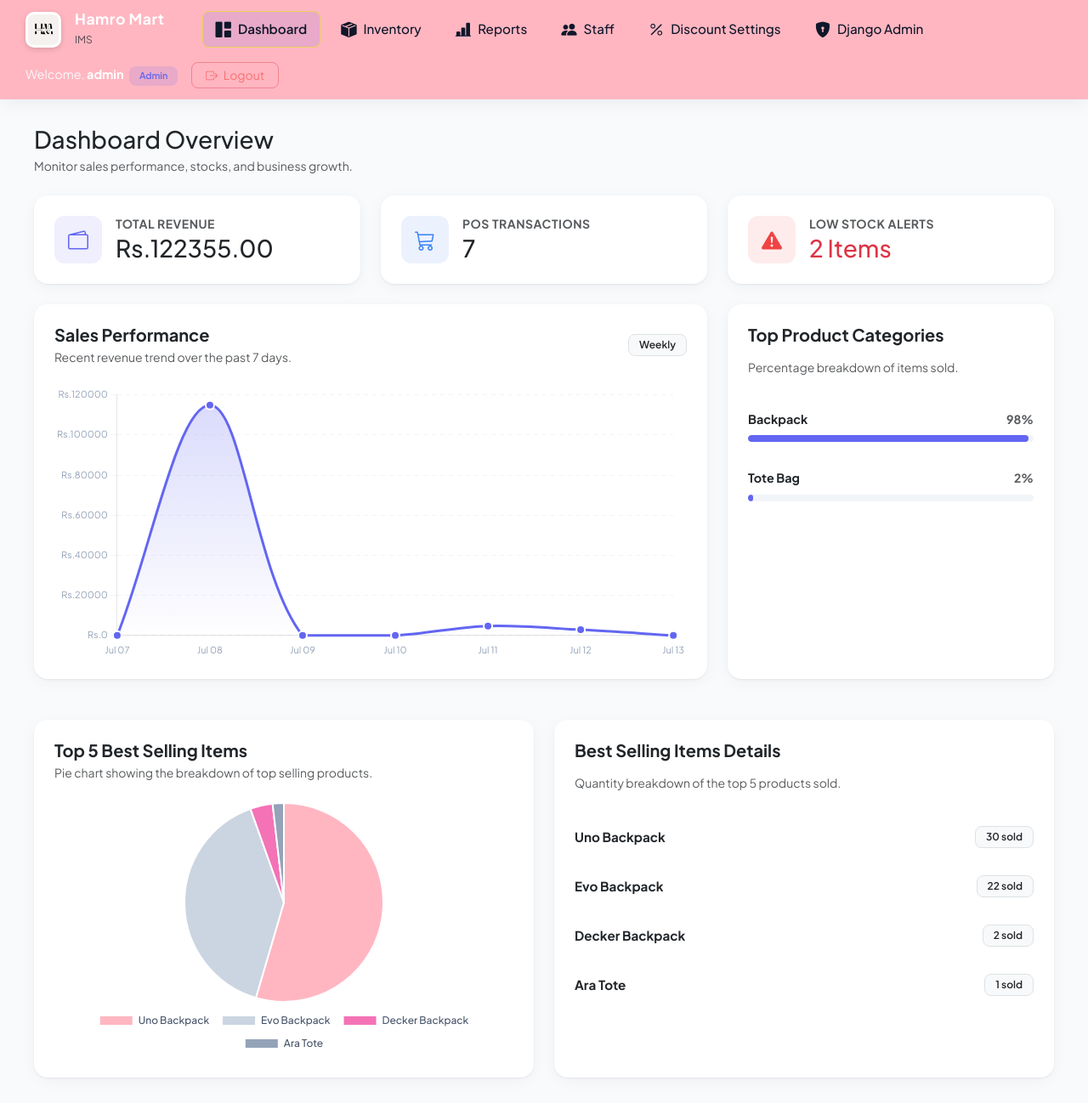
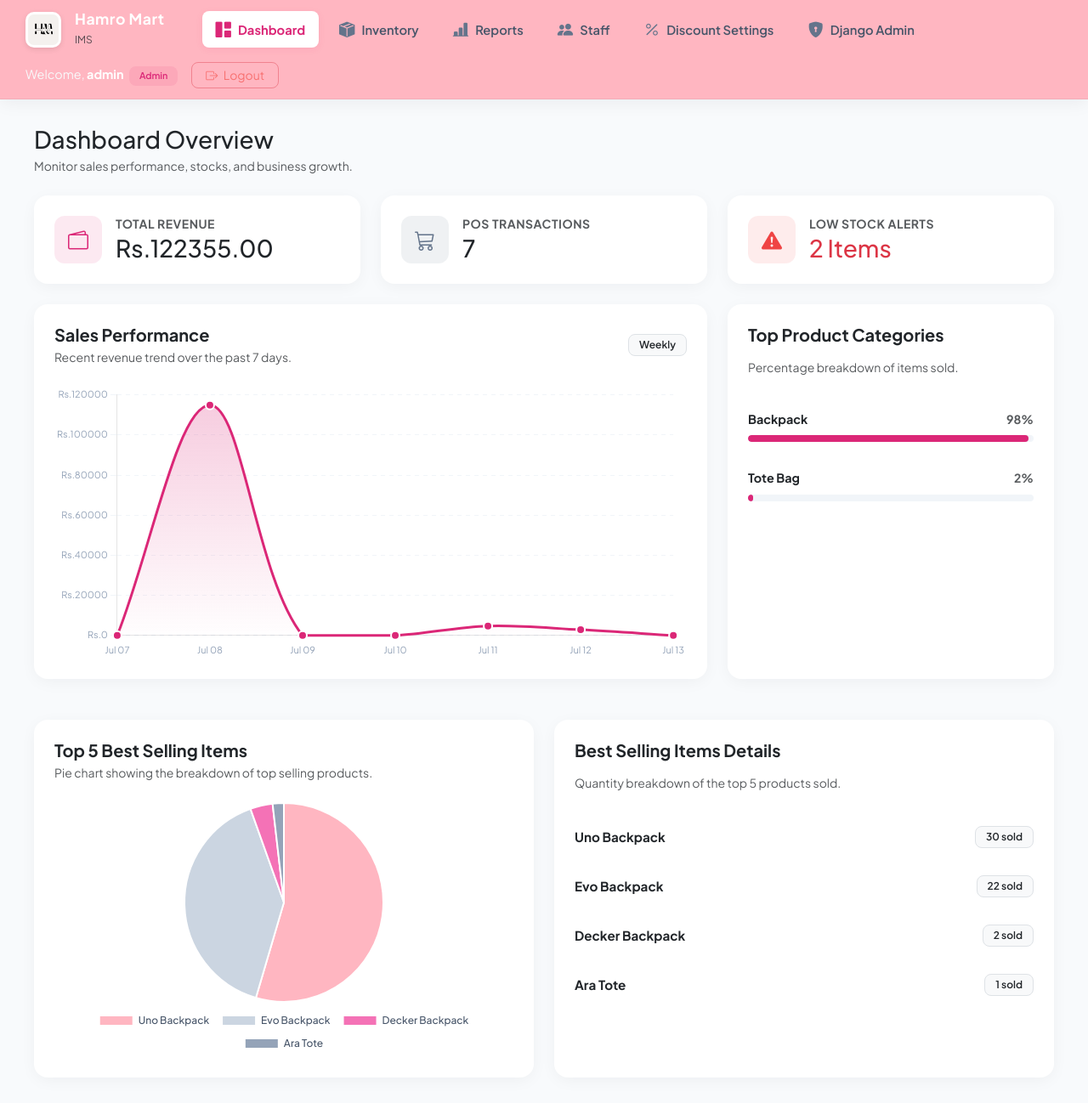
Before and after one commit to sukrishduwal/hamromart-aftermid, a Django app: page / in a window 1280 px wide. Shown: the whole page at 85% size. Run offline with Django 5.2, Linux system fonts and the light colour scheme; a user stored in the database is signed in; data comes from the database, SQL or seed files in the repository; both versions use the stored data as it was after the commit.

Commit message:
dashboard

```diff
--- a/templates/base.html
+++ b/templates/base.html
@@ -22,23 +22,24 @@
 
     <style>
         :root {
-            --primary: #6366f1;
-            /* Indigo */
-            --primary-hover: #4f46e5;
-            --primary-soft: rgba(99, 102, 241, 0.08);
+            --primary: #db2777;
+            /* Pink 600 */
+            --primary-hover: #be185d;
+            /* Pink 700 */
+            --primary-soft: rgba(219, 39, 119, 0.08);
             --dark-bg: #ffb6c1;
-            /* Slate 900 */
+            /* Rose 100 */
             --sidebar-end: #ffb6c1;
-            /* Slate 800 */
+            /* Pink 200 */
             --bg-color: #f8fafc;
             /* Slate 50 */
-            --border-color: #0a0a0a;
-            /* Slate 100 */
+            --border-color: #e2e8f0;
+            /* Slate 200 */
             --text-main: #334155;
             /* Slate 700 */
             --text-muted: #64748b;
             /* Slate 500 */
-            --card-shadow: 0 1px 3px 0 rgba(0, 0, 0, 0.05), 0 1px 2px -1px rgba(0, 0, 0, 0.05), 0 4px 20px -2px rgba(15, 23, 42, 0.05);
+            --card-shadow: 0 4px 20px -2px rgba(15, 23, 42, 0.05);
             --font-family: 'Plus Jakarta Sans', sans-serif;
         }
 
@@ -57,7 +58,7 @@
         .header-nav {
             background: linear-gradient(135deg, var(--dark-bg) 0%, var(--sidebar-end) 100%);
             box-shadow: 0 4px 20px rgba(15, 23, 42, 0.06);
-            border-bottom: 1px solid rgba(255, 255, 255, 0.05);
+            border-bottom: 1px solid rgba(0, 0, 0, 0.05);
             padding: 12px 30px;
             position: sticky;
             top: 0;
@@ -71,23 +72,23 @@
             transition: all 0.3s ease;
             background: #ffffff;
             padding: 3px;
-            box-shadow: 0 2px 6px rgba(0, 0, 0, 0.15);
+            box-shadow: 0 2px 6px rgba(0, 0, 0, 0.1);
         }
 
         .logo-img:hover {
             transform: translateY(-2px) scale(1.05);
-            box-shadow: 0 4px 12px rgba(99, 102, 241, 0.3);
+            box-shadow: 0 4px 12px rgba(219, 39, 119, 0.25);
         }
 
         .nav-link-horizontal {
-            color: #0f172a !important;
+            color: #475569 !important;
             text-decoration: none;
             padding: 8px 16px;
             display: inline-flex;
             align-items: center;
             transition: all 0.2s cubic-bezier(0.4, 0, 0.2, 1);
-            font-weight: 500;
-            font-size: 0.95rem;
+            font-weight: 600;
+            font-size: 0.92rem;
             margin: 0 4px;
             border-radius: 8px;
         }
@@ -95,20 +96,28 @@
         .nav-link-horizontal i {
             font-size: 1.15rem;
             transition: transform 0.2s ease;
+            color: #64748b;
         }
 
         .nav-link-horizontal:hover {
-            background: rgba(255, 255, 255, 0.04);
+            background: rgba(255, 255, 255, 0.4);
+            color: var(--primary) !important;
         }
 
         .nav-link-horizontal:hover i {
             transform: scale(1.08);
+            color: var(--primary);
         }
 
         .nav-link-horizontal.active {
-            background: rgba(99, 102, 241, 0.15);
-            font-weight: 600;
-            box-shadow: inset 0 0 0 1px rgba(234, 216, 76, 0.86);
+            background: #ffffff;
+            color: var(--primary) !important;
+            font-weight: 700;
+            box-shadow: 0 2px 8px rgba(219, 39, 119, 0.08);
+        }
+
+        .nav-link-horizontal.active i {
+            color: var(--primary);
         }
 
         /* Main Content Styling */
@@ -147,7 +156,7 @@
         .form-control:focus,
         .form-select:focus {
             border-color: var(--primary);
-            box-shadow: 0 0 0 4px rgba(99, 102, 241, 0.15);
+            box-shadow: 0 0 0 4px rgba(219, 39, 119, 0.15);
         }
 
         /* Custom buttons */
@@ -165,7 +174,7 @@
             background-color: var(--primary-hover);
             border-color: var(--primary-hover);
             transform: translateY(-1px);
-            box-shadow: 0 4px 12px rgba(99, 102, 241, 0.2);
+            box-shadow: 0 4px 12px rgba(219, 39, 119, 0.2);
         }
 
         .btn-outline-secondary {
@@ -190,13 +199,14 @@
         }
 
         .badge-admin {
-            background-color: rgba(99, 102, 241, 0.15) !important;
+            background-color: rgba(219, 39, 119, 0.1) !important;
             color: var(--primary) !important;
         }
 
         .badge-user {
-            background-color: rgba(148, 163, 184, 0.15) !important;
-            color: #cbd5e1 !important;
+            background-color: #f1f5f9 !important;
+            color: #475569 !important;
+            border: 1px solid #e2e8f0;
         }
     </style>
 </head>
--- a/templates/dashboard/dashboard.html
+++ b/templates/dashboard/dashboard.html
@@ -17,13 +17,13 @@
     }
 
     .card-sales .icon-box {
-        background-color: rgba(99, 102, 241, 0.1);
+        background-color: rgba(219, 39, 119, 0.1);
         color: var(--primary);
     }
 
     .card-orders .icon-box {
-        background-color: rgba(59, 130, 246, 0.1);
-        color: #3b82f6;
+        background-color: rgba(100, 116, 139, 0.1);
+        color: #64748b;
     }
 
     .card-stock .icon-box {
@@ -188,8 +188,8 @@
             // Custom gradient for line fill
             const ctx2D = ctx.getContext('2d');
             const gradient = ctx2D.createLinearGradient(0, 0, 0, 300);
-            gradient.addColorStop(0, 'rgba(99, 102, 241, 0.25)');
-            gradient.addColorStop(1, 'rgba(99, 102, 241, 0.00)');
+            gradient.addColorStop(0, 'rgba(219, 39, 119, 0.25)');
+            gradient.addColorStop(1, 'rgba(219, 39, 119, 0.00)');
 
             new Chart(ctx, {
                 type: 'line',
@@ -198,9 +198,9 @@
                     datasets: [{
                         label: 'Daily Revenue',
                         data: chartData,
-                        borderColor: '#6366f1',
+                        borderColor: '#db2777',
                         borderWidth: 3,
-                        pointBackgroundColor: '#6366f1',
+                        pointBackgroundColor: '#db2777',
                         pointBorderColor: '#ffffff',
                         pointBorderWidth: 2,
                         pointRadius: 5,
--- a/templates/inventory/products.html
+++ b/templates/inventory/products.html
@@ -5,7 +5,7 @@
 <style>
     .input-group-merge:focus-within{
         border-color:var(--primary) !important;
-        box-shadow: 0 0 0 4px rgba(99, 102, 241, 0.15) !important;
+        box-shadow: 0 0 0 4px rgba(219, 39, 119, 0.15) !important;
     }
 </style>
 <div class="d-flex justify-content-between align-items-center mb-4">
@@ -151,8 +151,8 @@
 
                         <!-- SKU -->
                         <td class="py-3">
-                            <code class="text-primary fw-medium px-2 py-1 bg-light rounded"
-                                style="font-size:.85rem;">{{ product.sku }}</code>
+                            <code class="text-dark fw-semibold px-2 py-1 rounded"
+                                style="font-size:.85rem; background-color: #f1f5f9; border: 1px solid #e2e8f0;">{{ product.sku }}</code>
                         </td>
 
                         <!-- Category -->
--- a/templates/reports/sales_report.html
+++ b/templates/reports/sales_report.html
@@ -145,9 +145,7 @@
             <h2 class="fw-extrabold text-dark mb-1">Financial Sales Report</h2>
             <p class="text-muted small mb-0">Overview of boutique performance, transaction logs, and customer statistics.</p>
         </div>
-        <button class="btn btn-grey-outline px-4 py-2" onclick="window.print()">
-            <i class="bi bi-printer me-2"></i>Print Report
-        </button>
+
     </div>
 
     <!-- Summary Cards -->
```
Also changed, not shown: templates/inventory/product_form.html (+8 -8 lines), db.sqlite3, 1 other file.
